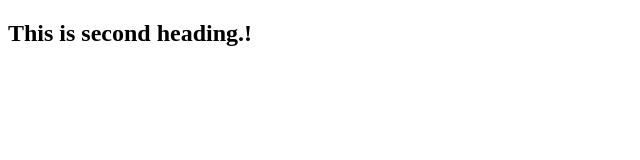
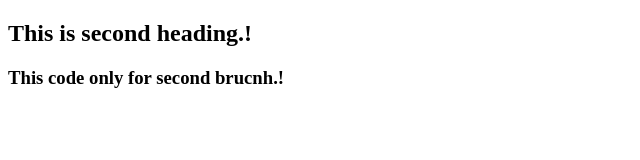
Before and after one commit to shakilahmed3/github-tutorial-video, a plain HTML site: page index.html in a window 1280 px wide. Shown: the whole page, without its empty margins (0-640 px from the left). Drawn offline with Linux system fonts and the light colour scheme.

Commit message:
this code for second brucnh
this code for second brucnh

```diff
--- a/index.html
+++ b/index.html
@@ -8,5 +8,7 @@
 <body>
     <!-- <h1>This repository only for education purpose.</h1> -->
     <h2>This is second heading.!</h2>
+
+    <h3>This code only for second brucnh.!</h3>
 </body>
 </html>
```
